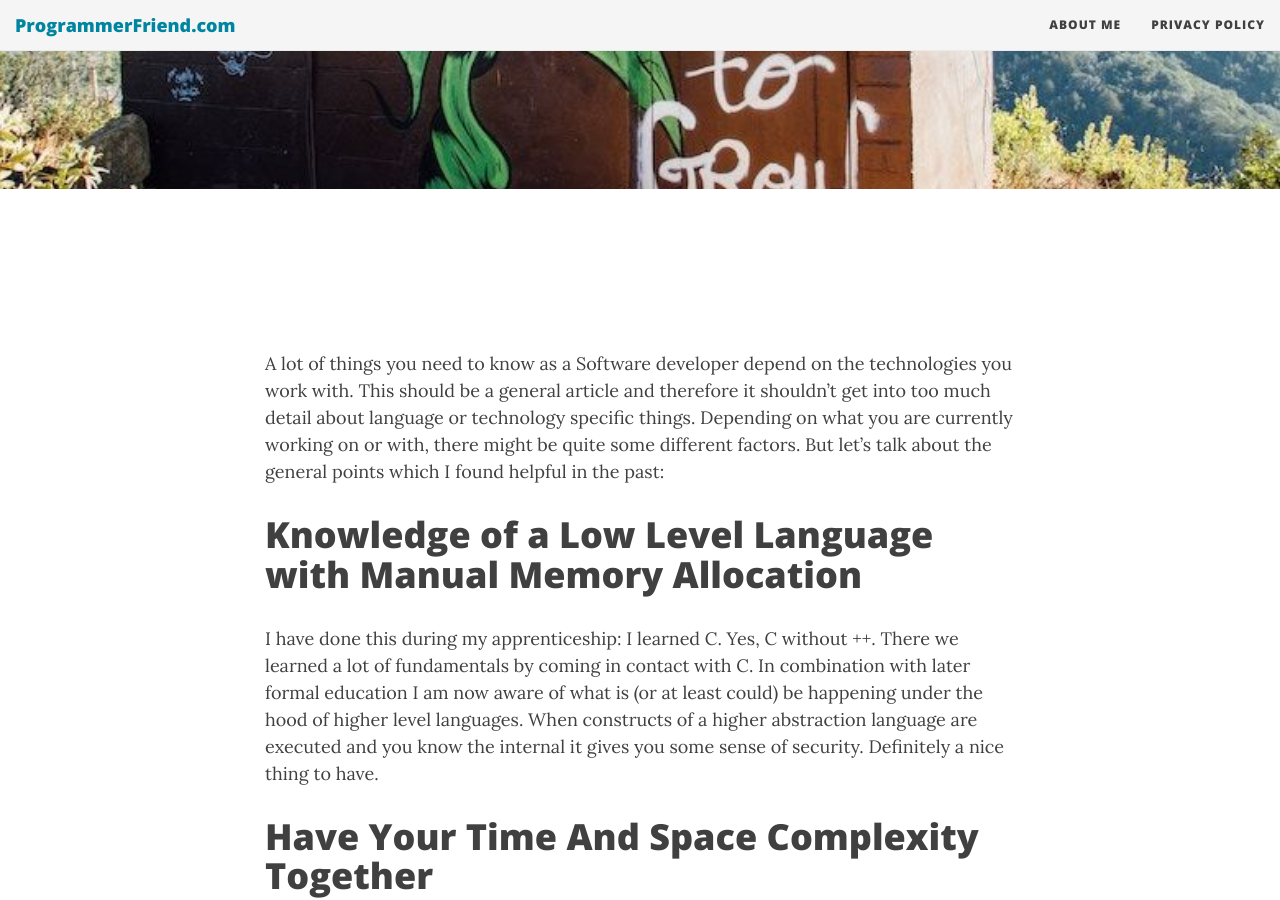
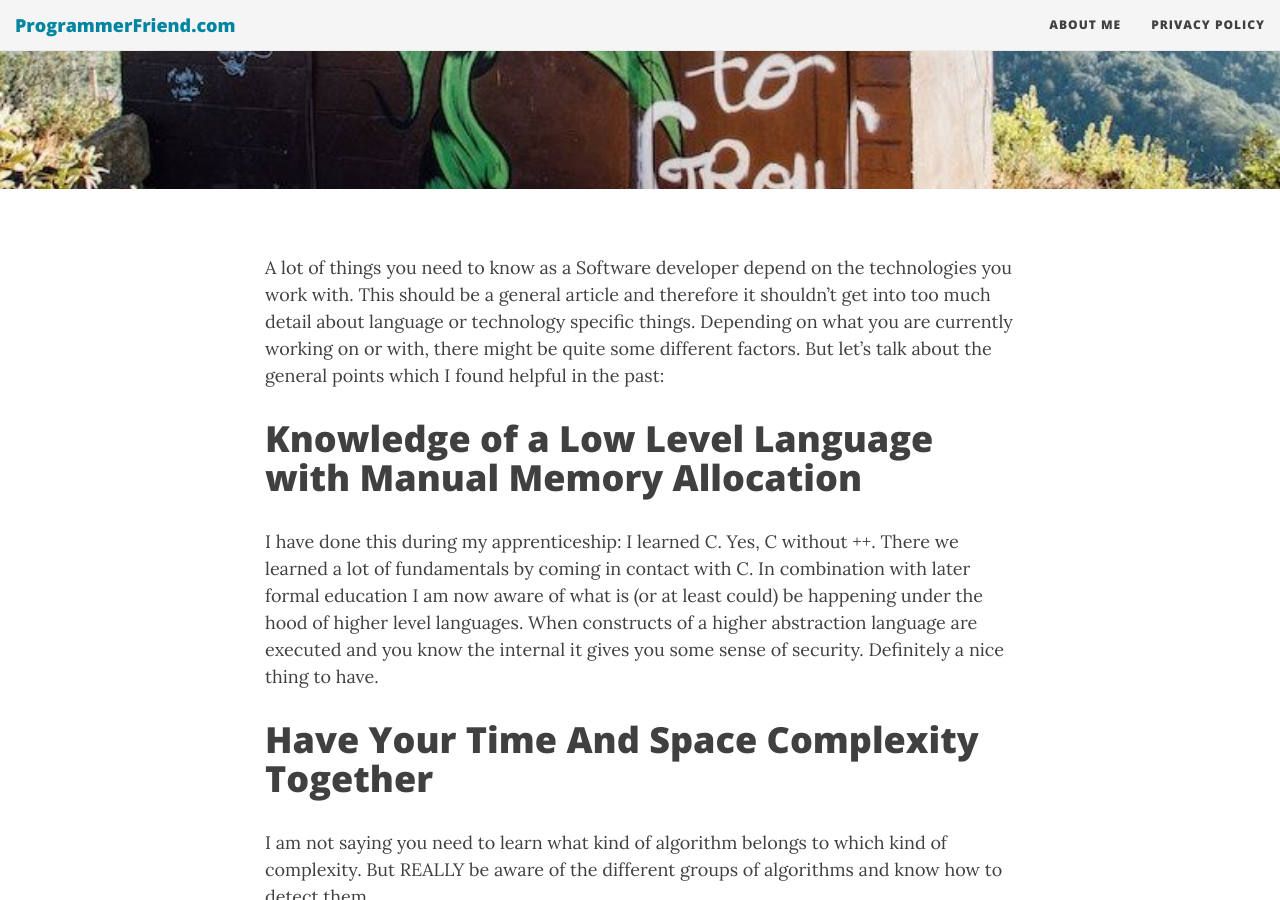
Before and after one commit to programmerfriend/programmerfriend.github.io, a Jekyll site: the page built from _posts/2019-01-14-most-important-things-every-programmer-should-be-aware-of.md, in a window 1280 px wide and 900 px high, scrolled down 403 px. Built offline with Jekyll 4.4.1, drawn with Linux system fonts in a browser that asks for light colours; nearby versions of some CDN libraries.

Commit message:
Remove manual add placement

```diff
--- a/_layouts/post.html
+++ b/_layouts/post.html
@@ -31,9 +31,6 @@
         </div>
       {% endif %}
 
-      <div>
-        {% include ads-above-article.html %}
-      </div>
       <article role="main" class="blog-post">
         {{ content | replace: 'a href="http', 'a rel="nofollow" href="http' }}
 
@@ -93,10 +90,6 @@
         </li>
         {% endif %}
       </ul>
-
-      <div>
-        {% include ads-below-article.html %}
-      </div>
       {% if page.comments %}
         <div class="disqus-comments">
           {% include disqus.html %}
```
